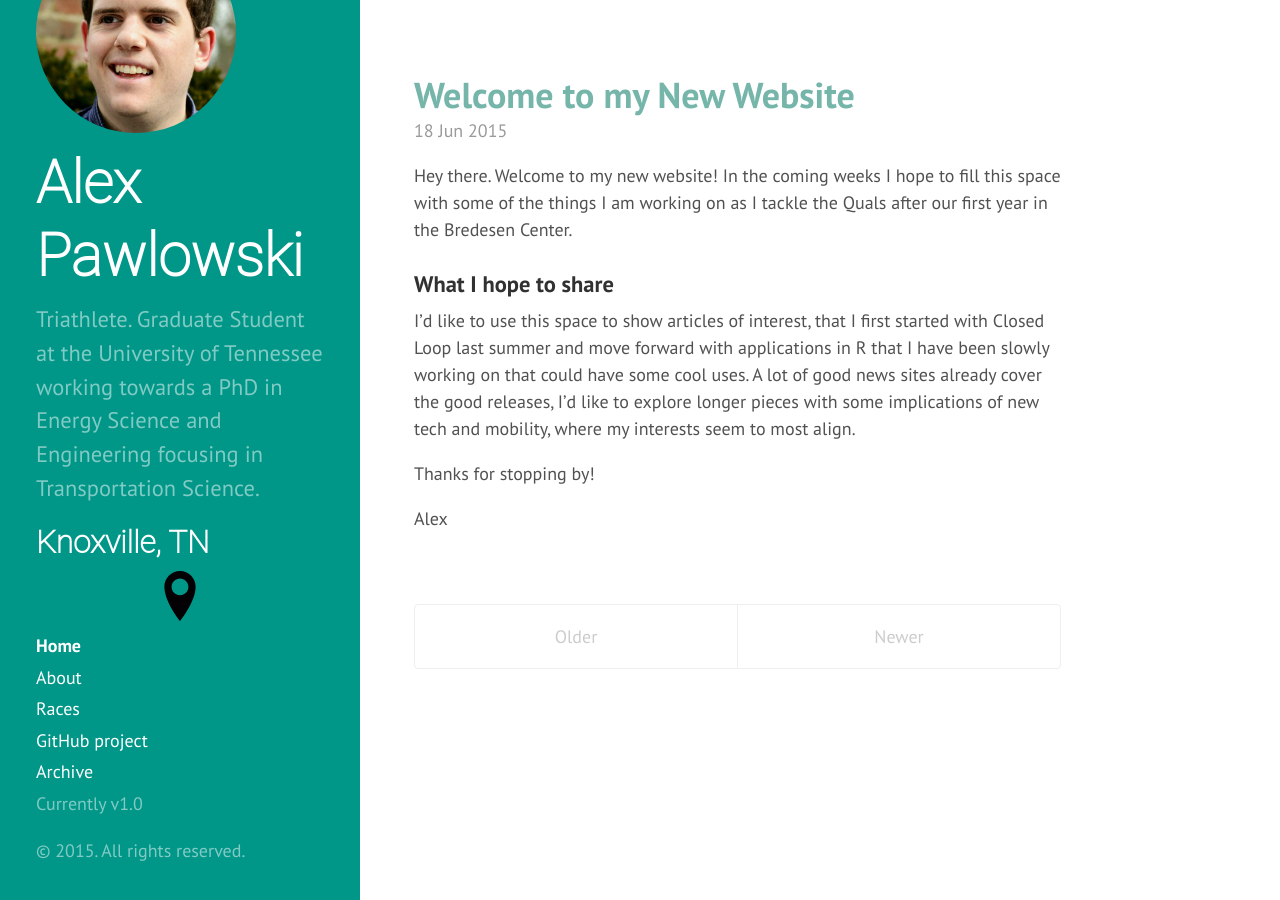
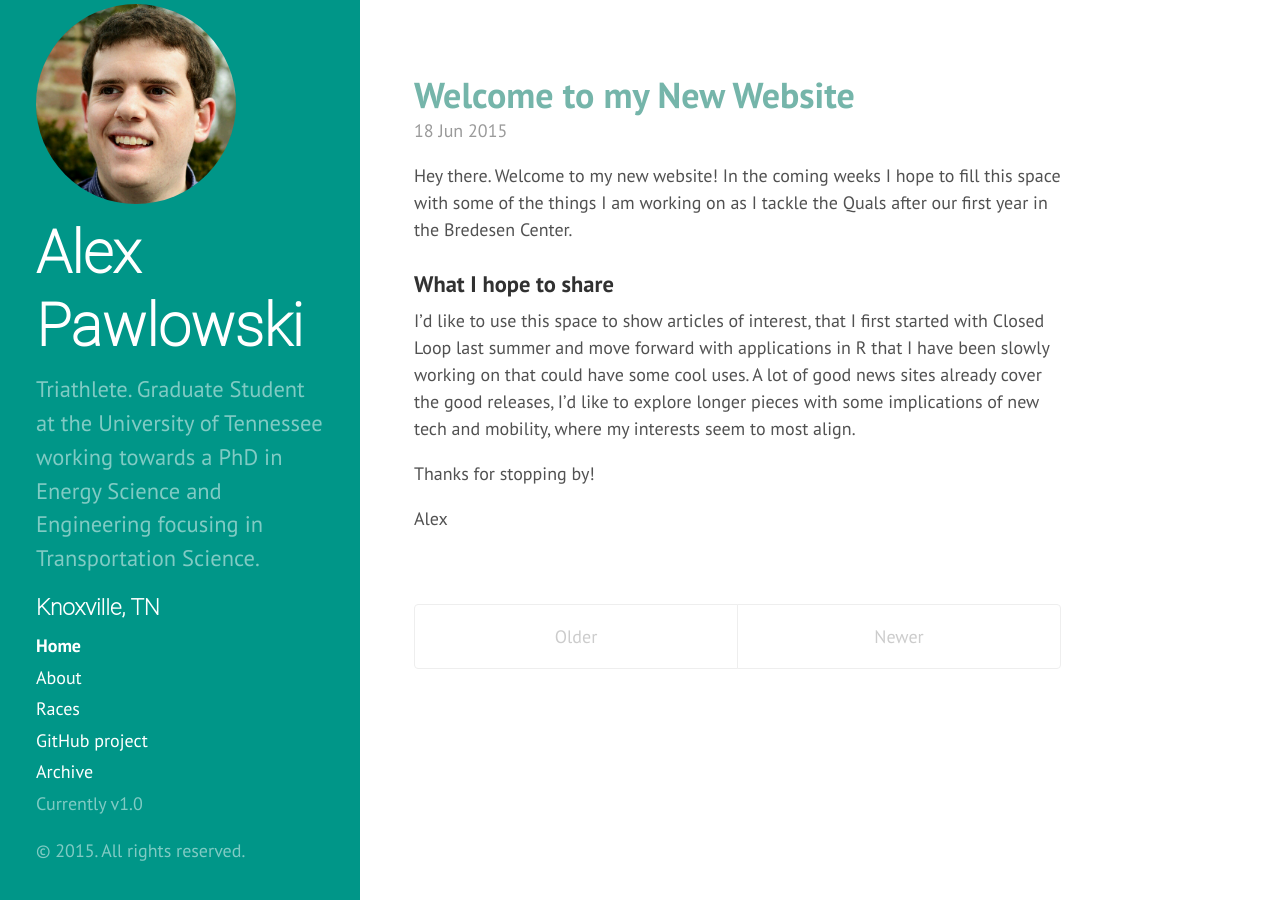
Before and after one commit to alexpawlowski/alexpawlowski.github.io, a Jekyll site: the page built from index.html, in a window 1280 px wide. Built offline with Jekyll 4.4.1, drawn with Linux system fonts in a browser that asks for light colours; Markdown is read by kramdown in place of the engine named in the settings; the list of posts is cut into pages by our own code.

Commit message:
Changes 3

```diff
--- a/_includes/sidebar.html
+++ b/_includes/sidebar.html
@@ -12,7 +12,7 @@
       <p class="lead">{{ site.description }}</p>
     </div>
     <div class="sidebar-location">
-      <h5>{{site.location}}</h5><img src="https://raw.githubusercontent.com/alexpawlowski/alexpawlowski.github.io/master/_assets/location76.svg" />
+      <h5>{{site.location}}</h5>
     </div>
     <nav class="sidebar-nav">
       <a class="sidebar-nav-item{% if page.url == site.baseurl %} active{% endif %}" href="{{ site.baseurl }}">Home</a>
--- a/public/css/hyde.css
+++ b/public/css/hyde.css
@@ -113,7 +113,7 @@
   color: #fff;
   margin-top: 0;
   font-family: "Roboto Thin", sans-serif;
-  font-size: 1.75rem;
+  font-size: 1.25rem;
 }
 .sidebar-location img {
   margin: 0 auto 0.5rem auto;
```
